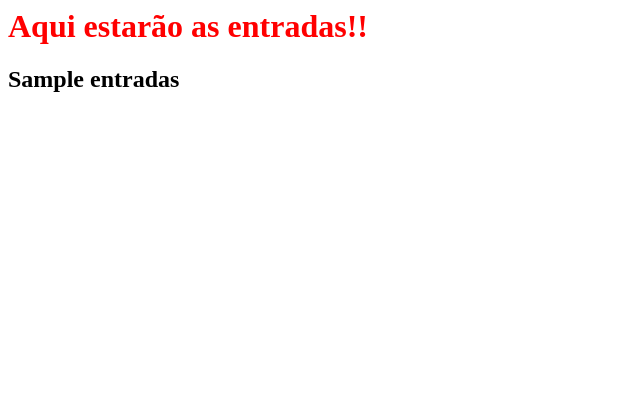
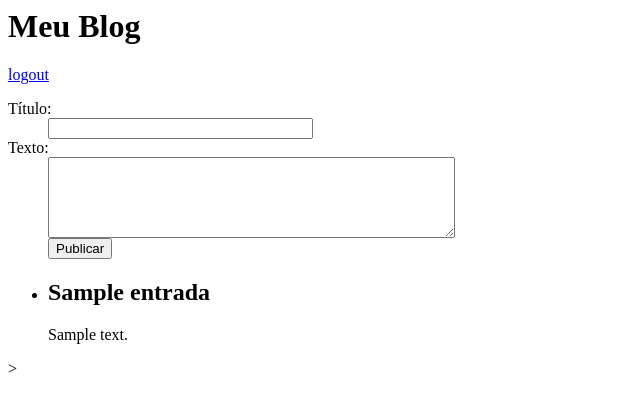
Before and after one commit to LaisST/Ocean_Python-HTML-CSS, a Flask app: template templates/exibir_entradas.html in a window 1280 px wide. Shown: the top 412 px of the page, without its empty margins (0-640 px from the left). Run offline with Flask 2, Linux system fonts and the light colour scheme; the visitor is signed in with stand-in values (Sample User, id 1); the template is opened without the code that fills it: most values are stand-ins (such as "Sample title", 1, 10 or a date in 2020).

Commit message:
Atualização final

```diff
--- a/templates/exibir_entradas.html
+++ b/templates/exibir_entradas.html
@@ -1,3 +1,26 @@
-<h1 style="color: red;"> Aqui estarão as entradas!!</h1>
+{% extends 'layout.html' %}
 
-<h2>{{entradas}}</h2>
+{% block corpo %}
+    {%if session.logado %}
+    <form action="{{url_for('inserir_entrada')}}" method="POST" class='ins-entrada'>
+        <dl>
+            <dt>Título:</dt>
+                <dd><input type="text" size="30" name="campoTitulo"></dd>
+            <dt>Texto:</dt>
+                <dd><textarea rows="5" cols="48" name="campoTexto"></textarea></dd>
+            <dd><input type="submit" value="Publicar"></dd>
+        </dl>
+    </form>
+    {% endif %}
+    <ul class="entradas">
+        {% for entrada in entradas %}
+        <li>
+            <h2>{{ entrada.titulo }}</h2>
+            {{entrada.texto}}
+        </li>
+        {% else %}
+        <li><em>Inacreditável! Você não tem nenhuma postagem </em></li>
+        {% endfor %}
+    </ul>
+
+{% endblock %}
--- /dev/null
+++ b/templates/layout.html
@@ -0,0 +1,21 @@
+<!DOCTYPE html5>
+<html>
+
+    <head>
+        <title>Meu blog</title>
+    </head>
+    <body>
+        <div class="pagina">
+            <h1>Meu Blog</h1>
+            <div class="metanav">
+                {% if not session.logado %}
+                    <a href="{{url_for('login')}}">login</a>
+                {% else %}
+                    <a href="{{url_for('logout')}}">logout</a>
+                {% endif %}
+            </div>
+            {% block corpo %}{% endblock %}
+        </div>
+    </body>
+
+</html>>
```
Also changed, not shown: templates/login.html (added, +7 -0 lines).
